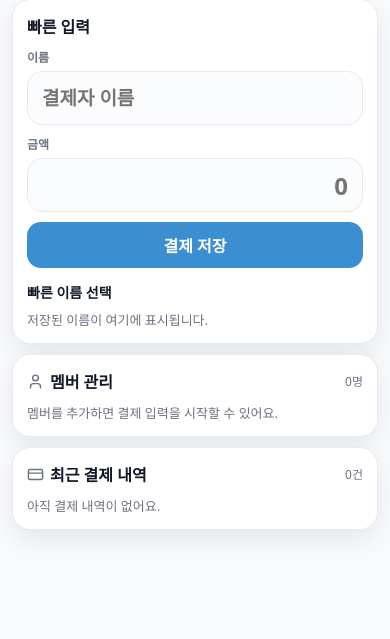
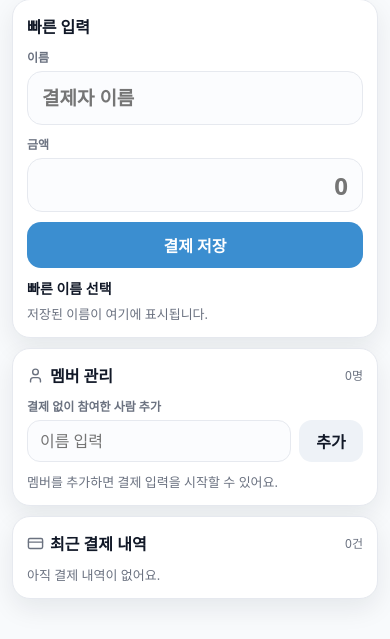
Before and after one commit to sksalstjd-droid/moblle_settle, a Flask app: page / in a window 390 px wide. Shown: the part 251-890 px from the top of the page. Before the commit the page ends 786 px from the top, so only its background shows below. Run offline with Flask 3, Linux system fonts and the light colour scheme.

Commit message:
Improve mobile settlement UI and remainder handling

```diff
--- a/app.py
+++ b/app.py
@@ -1,3 +1,5 @@
+import os
+
 from flask import Flask, render_template
 
 app = Flask(__name__)
@@ -10,4 +12,8 @@ def index():
 
 if __name__ == "__main__":
     # 같은 와이파이의 모바일에서 접속하려면 host="0.0.0.0" 필요
-    app.run(host="0.0.0.0", port=5000, debug=True)
+    app.run(
+        host="0.0.0.0",
+        port=int(os.getenv("PORT", 5000)),
+        debug=os.getenv("FLASK_DEBUG", "0") == "1",
+    )
--- a/static/app.js
+++ b/static/app.js
@@ -108,6 +108,7 @@ function calcResult() {
 
   const total = state.payments.reduce((sum, p) => sum + Number(p.amount || 0), 0);
   const perHead = Math.floor(total / targets.length);
+  const remainder = total % targets.length;
 
   const paid = Object.fromEntries(state.names.map((name) => [name, 0]));
   const owed = Object.fromEntries(state.names.map((name) => [name, 0]));
@@ -116,8 +117,9 @@ function calcResult() {
     if (p.payer in paid) paid[p.payer] += Number(p.amount || 0);
   });
 
-  targets.forEach((name) => {
-    owed[name] += perHead;
+  // 원 단위 나머지는 정산 대상자 표시 순서대로 앞에서부터 1원씩 배분한다.
+  targets.forEach((name, index) => {
+    owed[name] += perHead + (index < remainder ? 1 : 0);
   });
 
   const senders = [];
@@ -316,8 +318,14 @@ function renderPayments() {
 function renderTargets() {
   const list = $("targetList");
   const targets = getTargets();
+  const totalCount = state.names.length;
+  const targetCount = targets.length;
+  const allSelected = totalCount > 0 && targetCount === totalCount;
+  const allToggleButton = $("targetAllToggleBtn");
 
-  $("targetCountBadge").textContent = `${targets.length}명`;
+  $("targetCountBadge").textContent = `${targetCount}/${totalCount}명`;
+  allToggleButton.textContent = allSelected ? "모두 제외" : "모두 포함";
+  allToggleButton.disabled = totalCount === 0;
   list.innerHTML = "";
 
   if (!state.names.length) {
@@ -326,22 +334,21 @@ function renderTargets() {
   }
 
   state.names.forEach((name) => {
-    const label = document.createElement("label");
-    label.className = "target-card";
+    const checked = state.targets[name] !== false;
+    const button = document.createElement("button");
 
-    const checked = state.targets[name] !== false;
+    button.className = `target-chip ${checked ? "active" : "inactive"}`;
+    button.textContent = name;
+    if (checked) {
+      button.style.borderColor = colorOf(name);
+    }
 
-    label.innerHTML = `
-      <input type="checkbox" ${checked ? "checked" : ""} />
-      <span style="color:${checked ? colorOf(name) : "#6b7280"};">${escapeHtml(name)}</span>
-    `;
-
-    label.querySelector("input").addEventListener("change", (event) => {
-      state.targets[name] = event.target.checked;
+    button.addEventListener("click", () => {
+      state.targets[name] = !checked;
       saveAndRender();
     });
 
-    list.appendChild(label);
+    list.appendChild(button);
   });
 }
 
@@ -398,6 +405,31 @@ function saveAndRender() {
   normalizeState();
   saveState();
   render();
+}
+
+function addMember() {
+  const input = $("memberInput");
+  const name = input.value.trim();
+
+  if (!name) {
+    showToast("이름을 입력해주세요.");
+    return;
+  }
+
+  if (state.names.includes(name)) {
+    showToast("이미 있는 이름이에요.");
+    return;
+  }
+
+  state.names.push(name);
+  state.targets[name] = true;
+
+  if (!state.lastPayer) {
+    state.lastPayer = name;
+  }
+
+  input.value = "";
+  saveAndRender();
 }
 
 function addPayment() {
@@ -503,6 +535,11 @@ function bindEvents() {
     btn.addEventListener("click", () => setTab(btn.dataset.tab));
   });
 
+  $("addMemberBtn").addEventListener("click", addMember);
+  $("memberInput").addEventListener("keydown", (event) => {
+    if (event.key === "Enter") addMember();
+  });
+
   $("payerInput").addEventListener("focus", () => {
     keepQuickInputVisible();
     $("payerInput").value = "";
@@ -521,17 +558,14 @@ function bindEvents() {
   $("savePaymentBtn").addEventListener("click", addPayment);
   $("clearPaymentsBtn").addEventListener("click", clearPaymentsOnly);
 
-  $("selectAllBtn").addEventListener("click", () => {
+  $("targetAllToggleBtn").addEventListener("click", () => {
+    const targets = getTargets();
+    const allSelected = state.names.length > 0 && targets.length === state.names.length;
+
     state.names.forEach((name) => {
-      state.targets[name] = true;
+      state.targets[name] = !allSelected;
     });
-    saveAndRender();
-  });
 
-  $("clearAllBtn").addEventListener("click", () => {
-    state.names.forEach((name) => {
-      state.targets[name] = false;
-    });
     saveAndRender();
   });
 
--- a/static/style.css
+++ b/static/style.css
@@ -269,7 +270,8 @@ button {
   color: white;
 }
 
-.ghost-btn {
+.ghost-btn,
+.member-form button {
   min-height: 42px;
   border-radius: 13px;
   background: #eef2f7;
@@ -353,17 +355,53 @@ button {
 }
 
 .quick-name-area {
-  margin-top: 14px;
+  margin-top: 10px;
 }
 
 .sub-title {
-  margin-bottom: 8px;
+  margin-bottom: 6px;
 }
 
 .sub-title h3 {
   margin: 0;
   font-size: 14px;
   font-weight: 700;
+}
+
+#payerButtons {
+  gap: 6px;
+}
+
+#payerButtons .chip {
+  min-height: 32px;
+  padding: 0 11px;
+  font-size: 13px;
+  font-weight: 600;
+  border-radius: 999px;
+}
+
+.member-add-area {
+  margin-bottom: 10px;
+}
+
+.member-add-area .field-label {
+  margin-top: 0;
+}
+
+.member-form {
+  display: grid;
+  grid-template-columns: minmax(0, 1fr) 64px;
+  gap: 8px;
+}
+
+.member-form input {
+  min-width: 0;
+  min-height: 42px;
+  border: 1px solid var(--border);
+  border-radius: 13px;
+  padding: 0 12px;
+  outline: none;
+  background: #fbfcfe;
 }
 
 .list {
--- a/templates/index.html
+++ b/templates/index.html
@@ -80,6 +80,13 @@
           </h2>
           <span id="memberCountBadge">0명</span>
         </div>
+        <div class="member-add-area">
+          <label class="field-label" for="memberInput">결제 없이 참여한 사람 추가</label>
+          <div class="member-form">
+            <input id="memberInput" placeholder="이름 입력" autocomplete="off" />
+            <button id="addMemberBtn">추가</button>
+          </div>
+        </div>
         <div id="memberList" class="list"></div>
       </section>
 
@@ -100,14 +107,10 @@
         <div class="section-title">
           <h2>정산 대상자</h2>
           <span id="targetCountBadge">0명</span>
+          <button id="targetAllToggleBtn" class="target-all-toggle">모두 포함</button>
         </div>
 
-        <div class="action-row compact">
-          <button id="selectAllBtn" class="ghost-btn">전체 선택</button>
-          <button id="clearAllBtn" class="ghost-btn">전체 해제</button>
-        </div>
-
-        <div id="targetList" class="target-grid"></div>
+        <div id="targetList" class="target-chip-wrap"></div>
       </section>
 
       <section class="card">
@@ -117,7 +120,7 @@
         </div>
 
         <div id="resultList" class="list"></div>
-        <button id="copyResultBtn" class="primary-btn full">📋 결과 복사하기</button>
+        <button id="copyResultBtn" class="primary-btn full">결과 복사하기</button>
       </section>
     </section>
 
```
Also changed, not shown: other parts of static/style.css (+52 -19 lines).
